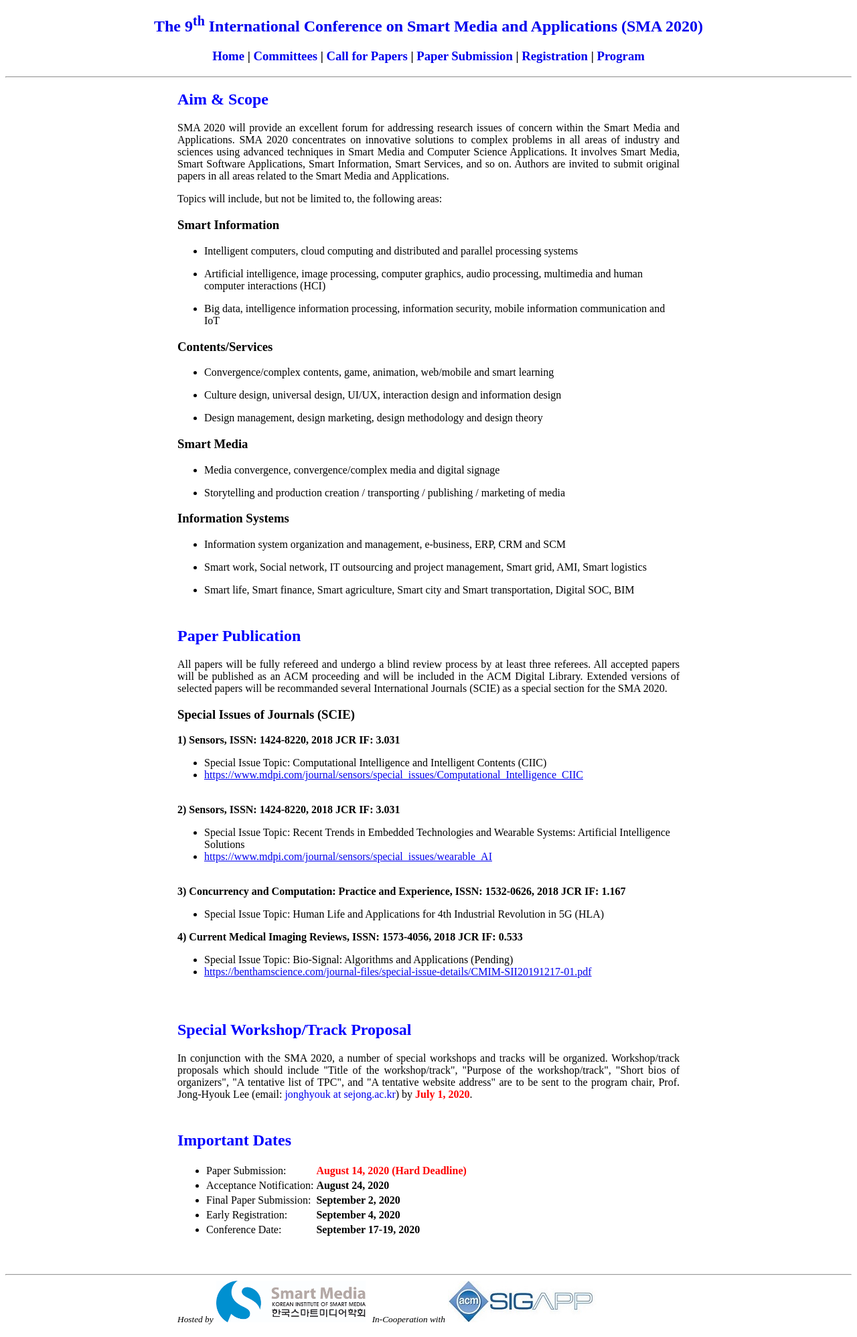
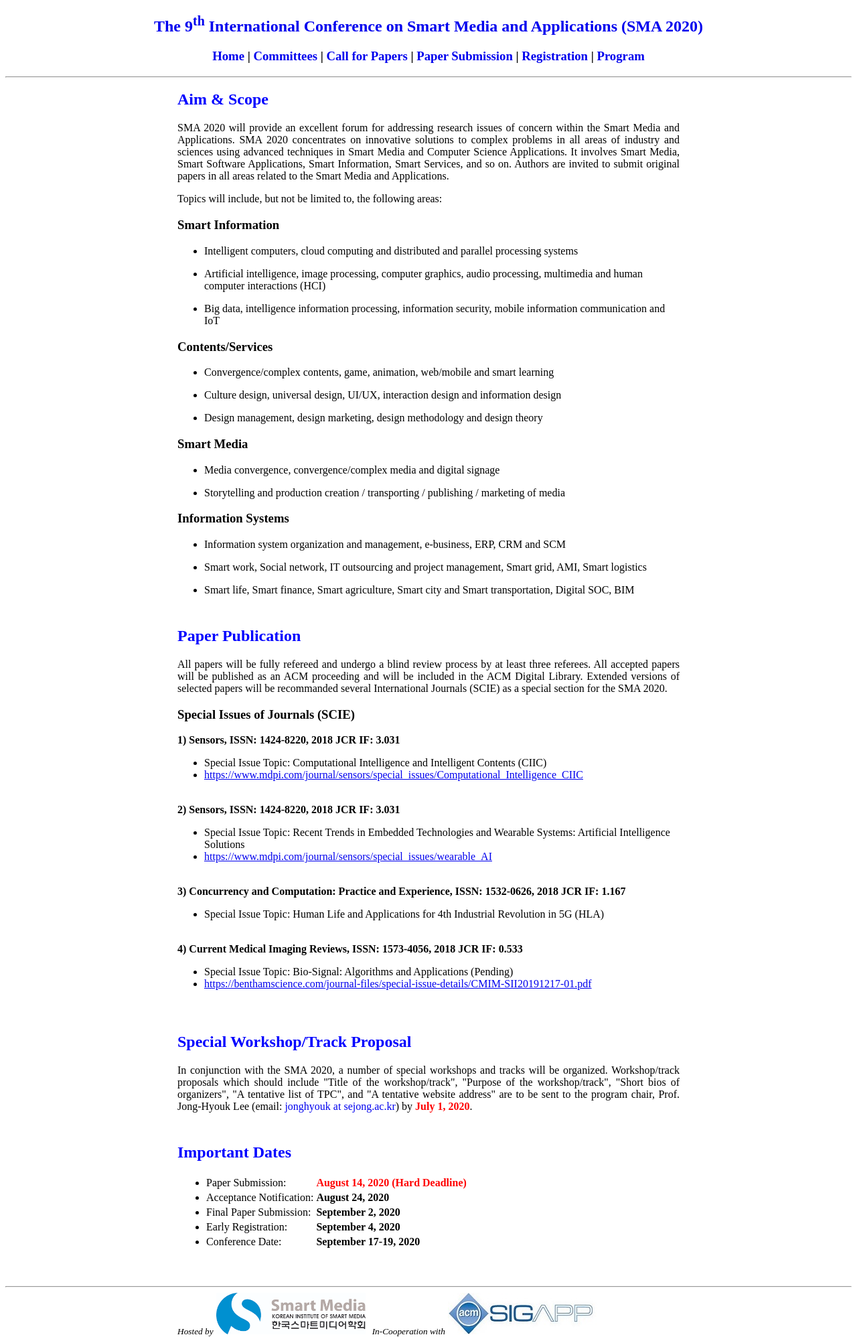
Before and after one commit to icea-conf/sma-2020.github.io, a Jekyll site: the page built from papers/index.html, in a window 1280 px wide. Shown: the whole page at 67% size. Built offline with Jekyll 4.4.1, drawn with Linux system fonts in a browser that asks for light colours.

```diff
--- a/papers/index.html
+++ b/papers/index.html
@@ -56,7 +56,7 @@ title: SMA 2020
 
                         <b>3) Concurrency and Computation: Practice and Experience, ISSN: 1532-0626, 2018 JCR IF: 1.167</b>
                               <ul>
-                                    <li><a>Special Issue Topic: Human Life and Applications for 4th Industrial Revolution in 5G (HLA)</a></li>
+                                    <li><a>Special Issue Topic: Human Life and Applications for 4th Industrial Revolution in 5G (HLA)</a></li><br>
                               </ul>
 
                         <b>4) Current Medical Imaging Reviews, ISSN: 1573-4056, 2018 JCR IF: 0.533</b>
```
